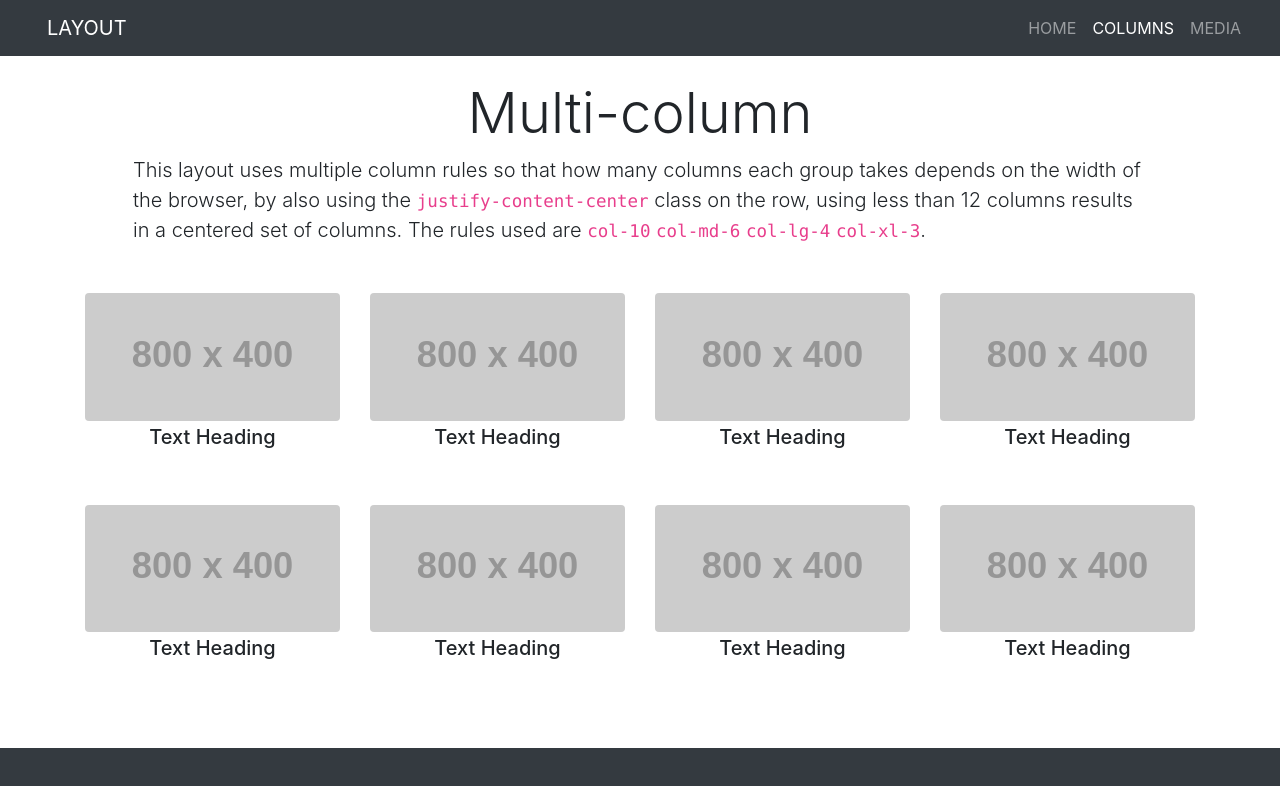
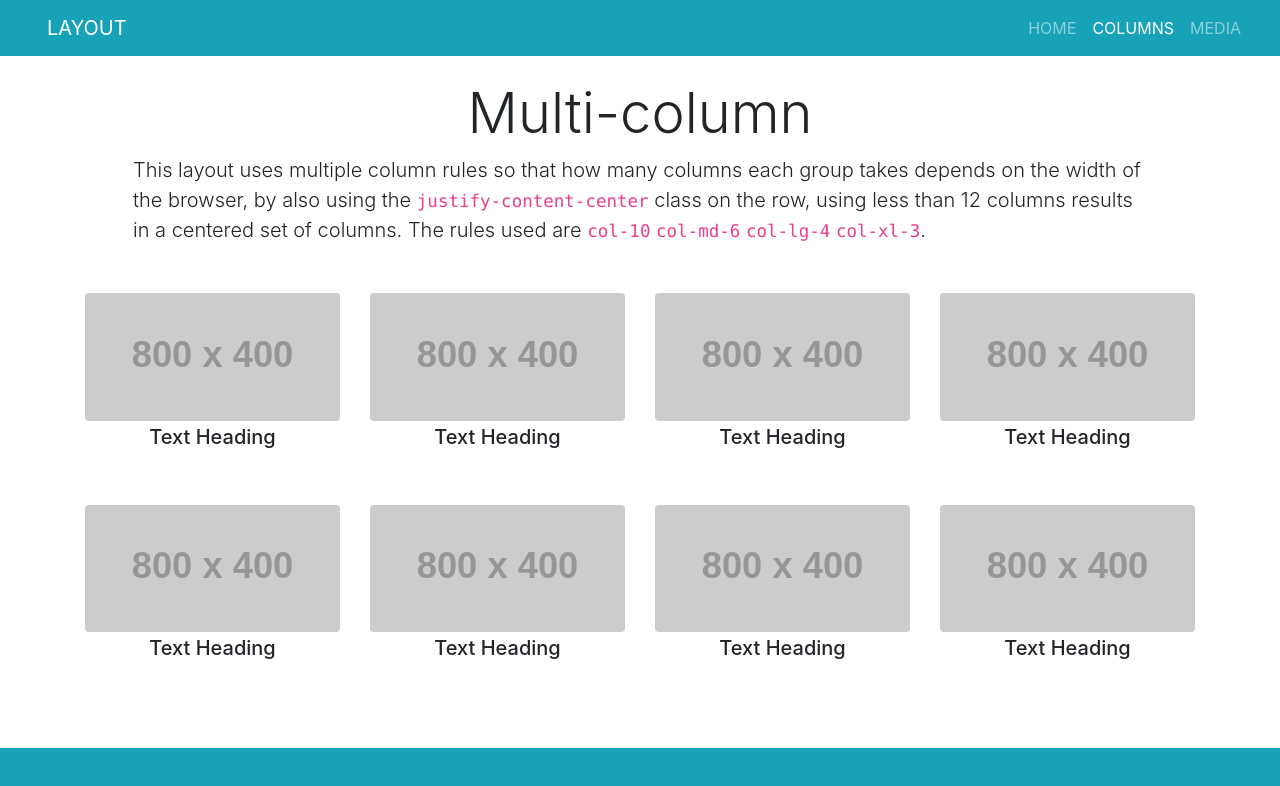
Before and after one commit to ndhokalelearning/solid-octo-eureka, a plain HTML site: page docs/columns.html in a window 1280 px wide. Drawn offline with nearby package versions, Linux system fonts and the light colour scheme; placeholder pictures from the web are drawn by us.

Commit message:
changed colors to cyan

```diff
--- a/docs/columns.html
+++ b/docs/columns.html
@@ -13,9 +13,9 @@
     <title>Layouts</title>
   </head>
 
-  <body class="bg-dark">
+  <body class="bg-info">
     <header id="page-hero" class="d-flex flex-column align-content-between">
-      <nav class="navbar navbar-expand-md bg-dark navbar-dark text-uppercase">
+      <nav class="navbar navbar-expand-md bg-info navbar-dark text-uppercase">
         <div class="container-fluid">
           <button
             type="button"
```
Also changed, not shown: docs/index.html (+2 -2 lines), docs/media.html (+2 -2 lines).
